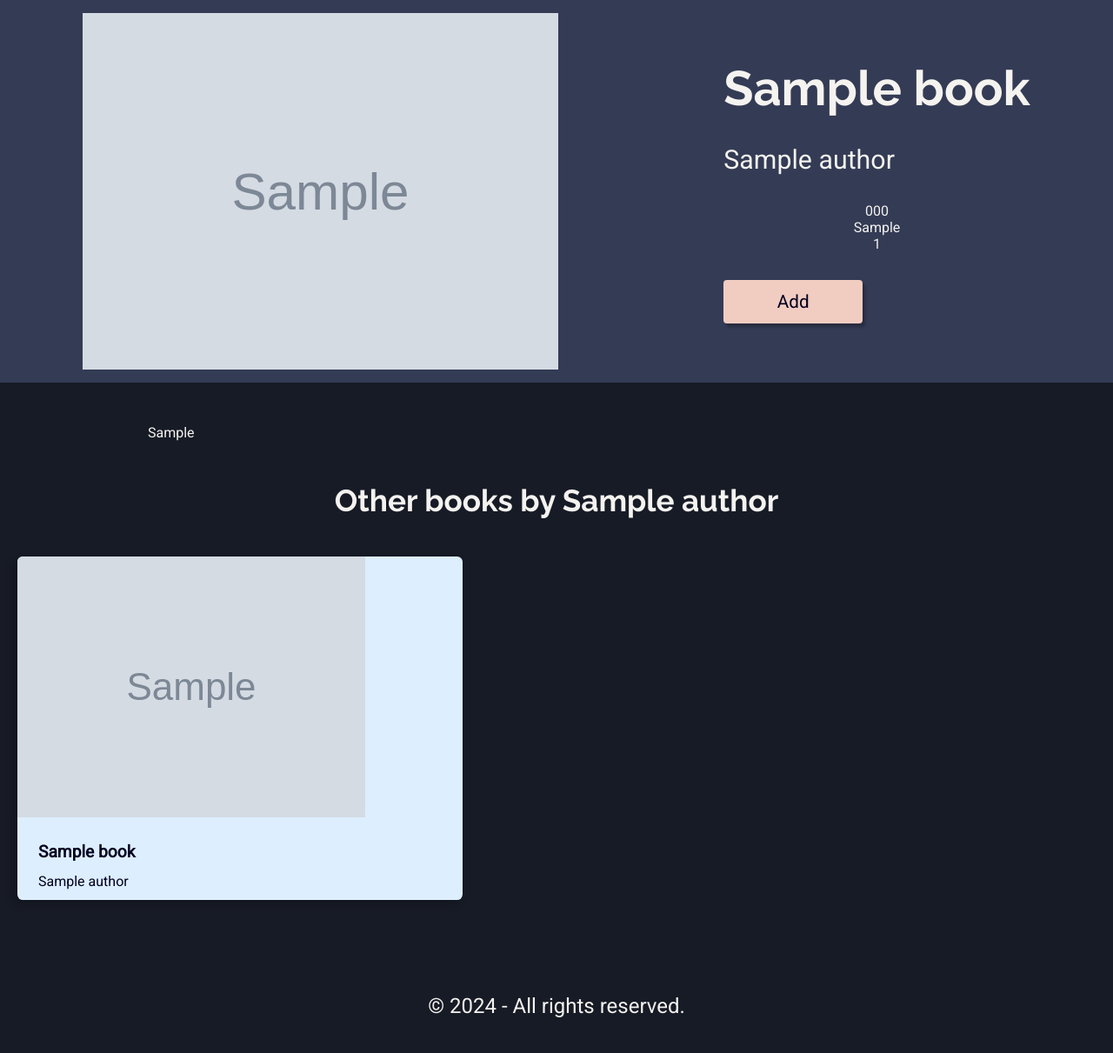
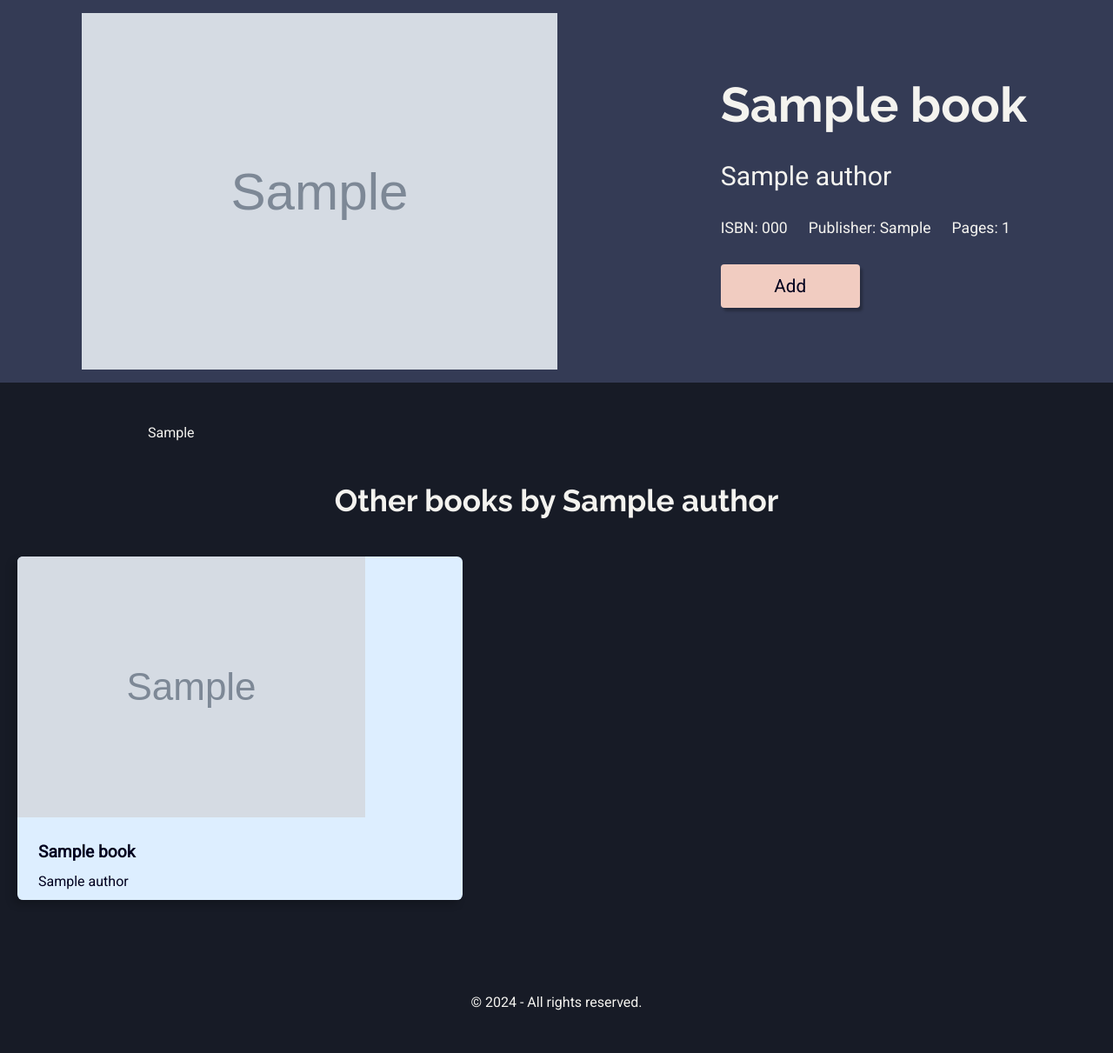
Before and after one commit to RMLemos/Savarasti_website, a Django app: template library/templates/library/single-book.html in a window 1280 px wide. Shown: the part 85-1296 px from the top of the page at 87% size. After the commit the page ends 1247 px from the top, so only its background shows below. Run offline with Django 4.2, Linux system fonts and the light colour scheme; the template is opened without the code that fills it: values that come from a table or form of the project are taken from there, others are empty; tables that the repository leaves empty hold one stand-in row (values such as "Sample post"); grey boxes marked "Sample" are stand-in pictures.

Commit message:
corrections on pages author and single-book

```diff
--- a/base_static/global/css/style.css
+++ b/base_static/global/css/style.css
@@ -308,19 +308,20 @@
   .footer-copy{
     color: var(--clr-white);
     font-family: 'Roboto', sans-serif;
-    font-size: 1.5rem;
+    font-size: 1rem;
     font-weight: 500;
   }
 
     /* Book and Author pages */
     .data-meta {
       display: flex;
-      flex-flow: column nowrap;
-      text-align: center;
+      flex-flow: row wrap;
+      text-align: start;
     }
 
-    .data-title {
-      font-size: 1.6rem;
+    .data-meta-text {
+      font-size: 1.1rem;
+      padding-right: var(--spacing);
     }
 
     .text-meta{
--- a/base_templates/global/partials/footer.html
+++ b/base_templates/global/partials/footer.html
@@ -1,3 +1,3 @@
 <footer>
-    <div class="footer-copy"> © {% now "Y" %} {{ library.title }} - All rights reserved.</div>
+    <div class="footer-copy"> © {% now "Y" %} - All rights reserved.</div>
 </footer>
--- a/library/templates/library/index.html
+++ b/library/templates/library/index.html
@@ -26,7 +26,7 @@
                         <img src="{{ book.cover.url }}" alt="Image of the cover of the book">
                     </div>
                     <div class="book-title-container">
-                        <a class="book-link" href="#">
+                        <a class="book-link" href="{% url 'library:book_detail' book.id %}">
                             {{ book.title }}
                         </a>
                     </div>
@@ -54,7 +54,7 @@
                         <img src="{{ author.picture.url }}" alt="Image of the author">
                     </div>
                     <div class="book-title-container">
-                        <a class="book-link" href="#">
+                        <a class="book-link" href="{% url 'library:author' author.slug %}">
                             {{ author.name }}
                         </a>
                     </div>
--- a/library/templates/library/single-book.html
+++ b/library/templates/library/single-book.html
@@ -9,16 +9,16 @@
             <section class="hero">
                 <img class="hero-content-img" src= {{ book.cover.url }} alt="Book cover of {{ book.title }}" >
                 <header class="hero-content">
-                    <h1 class="hero-content-title">{{ book.title }}</h1>
+                    <h2 class="hero-content-title">{{ book.title }}</h2>
                     <a class="hero-content-subtitle">
                         {% for author in book.author.all %}
                             {{ author.name }}{% if not forloop.last %}, {% endif %}
                         {% endfor %}
                     </a>
                     <div class="data-meta">
-                        <span class="data-meta-text">{{ book.isbn }}</span>
-                        <span class="data-meta-text">{{ book.publisher }}</span>
-                        <span class="data-meta-text">{{ book.nr_pages }}</span>
+                        <span class="data-meta-text">ISBN: {{ book.isbn }}</span>
+                        <span class="data-meta-text">Publisher: {{ book.publisher }}</span>
+                        <span class="data-meta-text">Pages: {{ book.nr_pages }}</span>
                     </div>
                     <button class="start-reading-button" href="#">Add</button>
                 </header>
--- a/library/urls.py
+++ b/library/urls.py
@@ -8,4 +8,5 @@ app_name = 'library'
 urlpatterns = [
     path('', views.index, name='index'),
     path('author/<slug:slug>', views.author, name="author"),
+    path('book/<int:id>/', views.book_detail, name='book_detail'),
 ]
--- a/library/views.py
+++ b/library/views.py
@@ -19,7 +19,7 @@ def index(request):
 def author(request, slug):
     authors = Author.objects.get(slug=slug)
     books = Book.objects.filter(
-        author=author,
+        author=authors,
     ).order_by('-id')
 
     context = {
```
